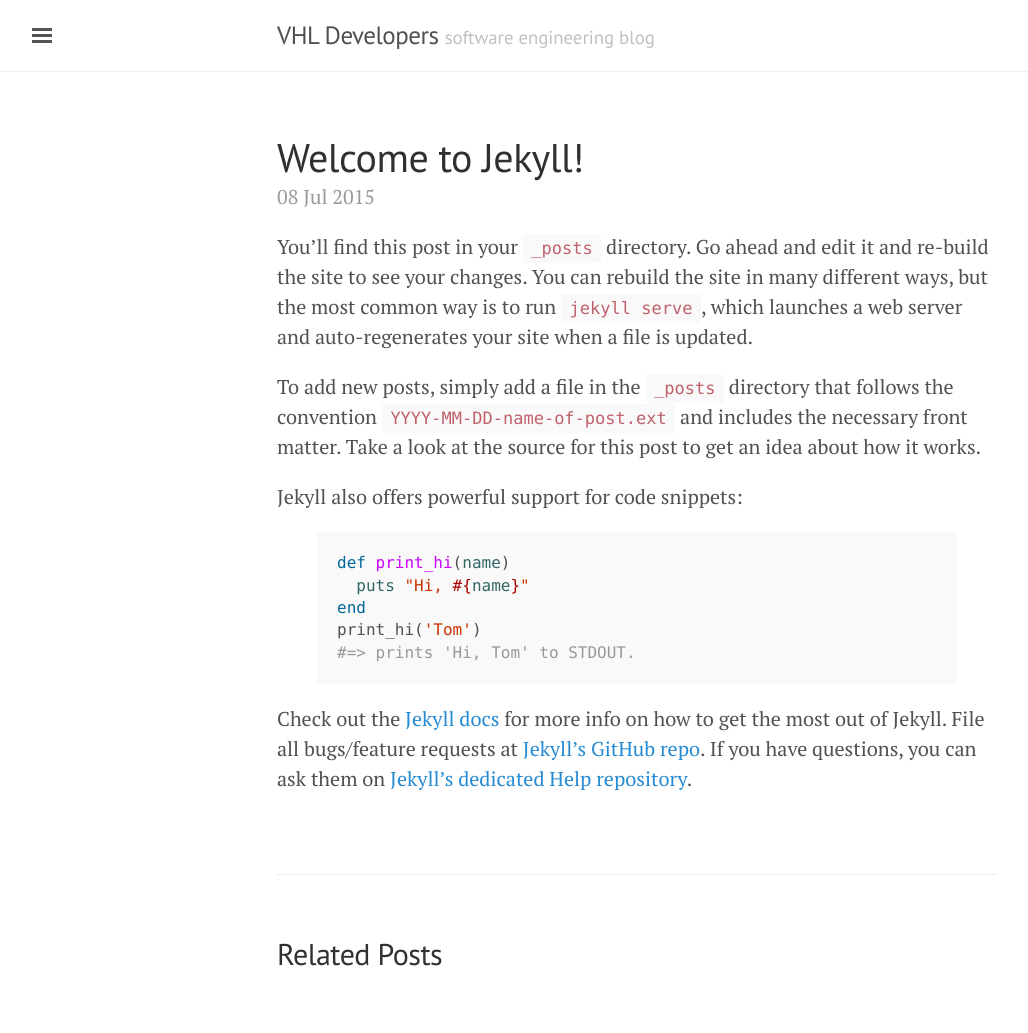
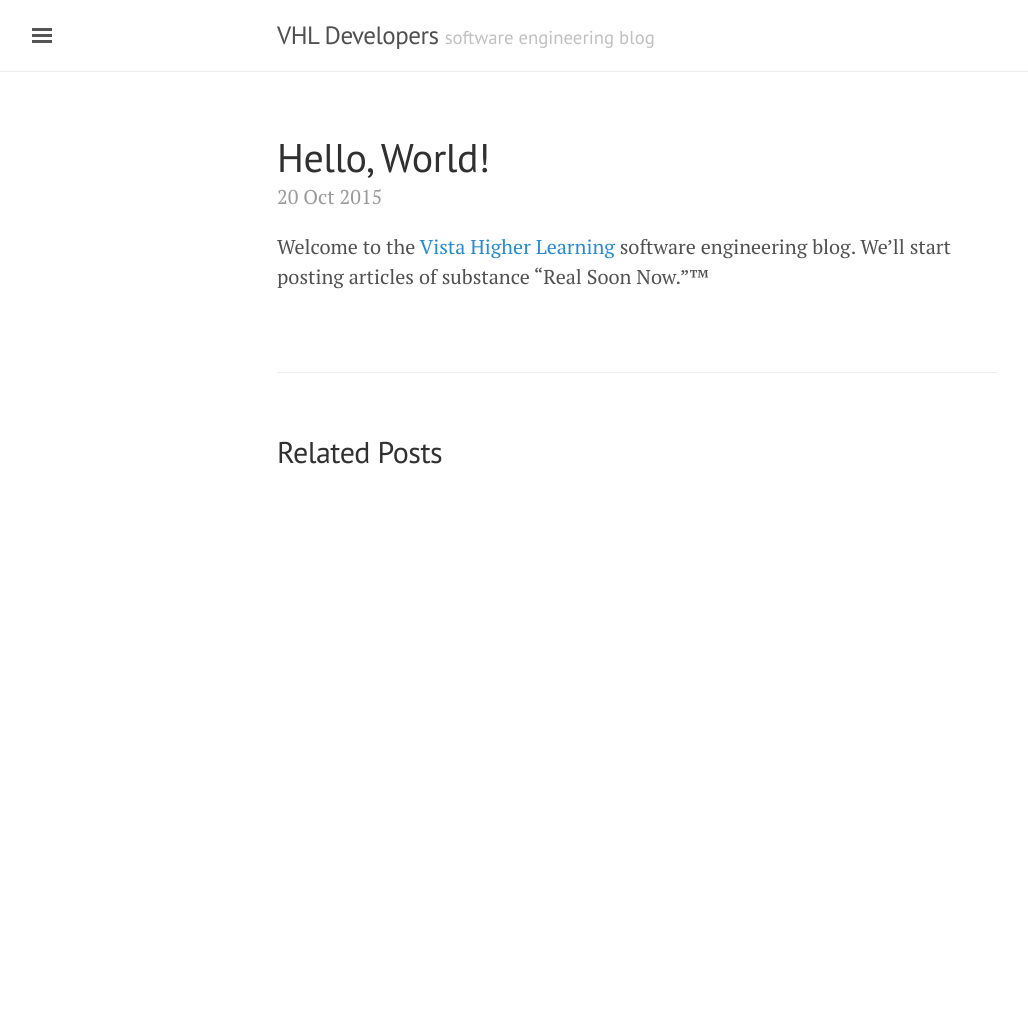
Before and after one commit to vhl/vhl.github.io, a Jekyll site: the page built from _posts/2015-07-08-welcome-to-jekyll.markdown, in a window 1280 px wide. Shown: the whole page, without its empty margins (3-1031 px from the left). Built offline with Jekyll 4.4.1, drawn with Linux system fonts in a browser that asks for light colours; after the commit the page ends 900 px from its top, so only the background shows below that.

Commit message:
Add placeholder article.

```diff
--- a/_posts/2015-07-08-welcome-to-jekyll.markdown
+++ b/_posts/2015-07-08-welcome-to-jekyll.markdown
@@ -1,25 +1,12 @@
 ---
 layout: post
-title:  "Welcome to Jekyll!"
+title:  "Hello, World!"
 author: David Thompson
-date:   2015-07-08 10:23:36
+date:   2015-10-20 14:00:00
 ---
-You’ll find this post in your `_posts` directory. Go ahead and edit it and re-build the site to see your changes. You can rebuild the site in many different ways, but the most common way is to run `jekyll serve`, which launches a web server and auto-regenerates your site when a file is updated.
 
-To add new posts, simply add a file in the `_posts` directory that follows the convention `YYYY-MM-DD-name-of-post.ext` and includes the necessary front matter. Take a look at the source for this post to get an idea about how it works.
+Welcome to the [Vista Higher Learning][vhl] software engineering blog.
+We'll start posting articles of substance "Real Soon Now."™
 
-Jekyll also offers powerful support for code snippets:
 
-{% highlight ruby %}
-def print_hi(name)
-  puts "Hi, #{name}"
-end
-print_hi('Tom')
-#=> prints 'Hi, Tom' to STDOUT.
-{% endhighlight %}
-
-Check out the [Jekyll docs][jekyll] for more info on how to get the most out of Jekyll. File all bugs/feature requests at [Jekyll’s GitHub repo][jekyll-gh]. If you have questions, you can ask them on [Jekyll’s dedicated Help repository][jekyll-help].
-
-[jekyll]:      http://jekyllrb.com
-[jekyll-gh]:   https://github.com/jekyll/jekyll
-[jekyll-help]: https://github.com/jekyll/jekyll-help
+[vhl]:      https://vistahigherlearning.com
```
